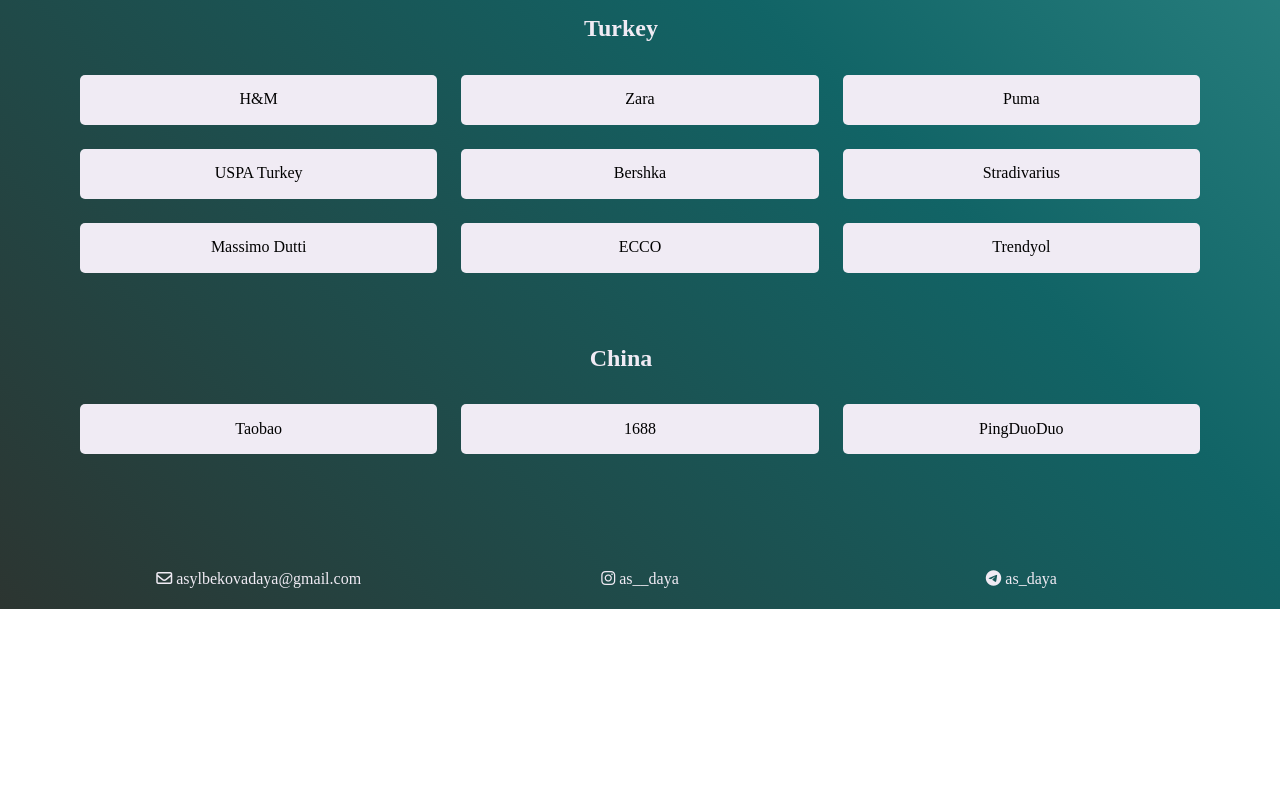
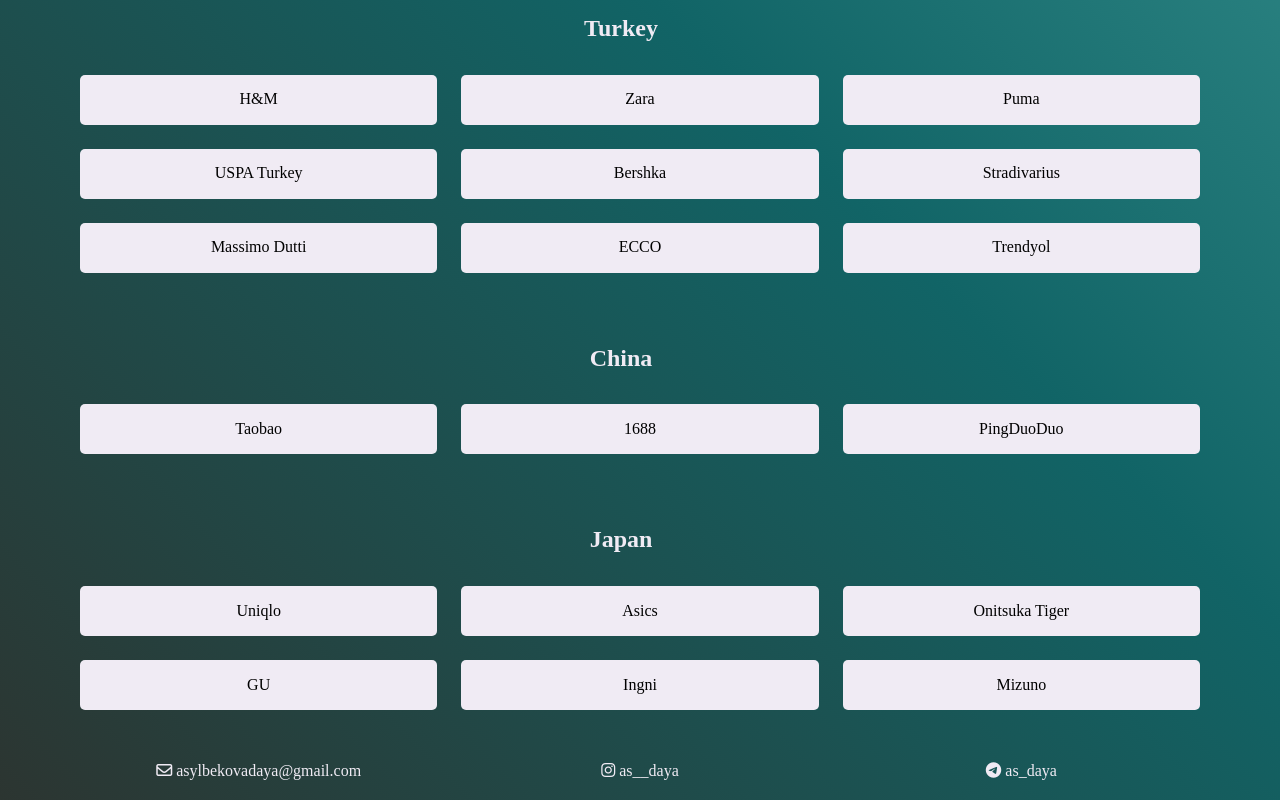
Before and after one commit to 1daiana/daiana_buyer, a plain HTML site: page index.html in a window 1280 px wide. Shown: the part 825-1625 px from the top of the page. Before the commit the page ends 1434 px from the top, so only its background shows below. Drawn offline with Linux system fonts and the light colour scheme.

Commit message:
add japan

```diff
--- a/index.html
+++ b/index.html
@@ -159,6 +159,29 @@
         </div>
       </section>
       <section class="section container">
+        <div class="japan">
+          <h3 class="title">Japan <span class="flag-icon flag-icon-jp"></span></h3>
+          <ul class="japan__list grid">
+            <li class="japan__item">
+              <a href="https://www.uniqlo.com/us/en/">Uniqlo</a>
+            </li>
+            <li class="japan__item">
+              <a href="https://www.asics.com/jp/ja-jp/">Asics</a>
+            </li>
+            <li class="japan__item">
+              <a href="https://www.onitsukatiger.com/jp/ja-jp">Onitsuka Tiger</a>
+            </li>
+            <li class="japan__item">
+              <a href="https://www.gu-global.com/jp/ja/">GU</a>
+            </li>
+            <li class="japan__item">
+              <a href="https://www.ingni-store.com/smart/">Ingni</a>
+            </li>
+            <li class="japan__item">
+              <a href="https://jpn.mizuno.com/">Mizuno</a>
+            </li>
+          </ul>
+        </div>
       </section>
     </main>
     <footer class="footer container">
--- a/styles.scss/style.scss
+++ b/styles.scss/style.scss
@@ -52,13 +52,15 @@
 .usa__list,
 .turkey__list,
 .china__list,
+.japan__list,
 .contacts {
   grid-template-columns: repeat(3, 1fr);
 }
 
 .usa__item a,
 .turkey__item a,
-.china__item a {
+.china__item a,
+.japan__item a {
   width: 100%;
   height: 100%;
   display: flex;
@@ -68,7 +70,8 @@
 
 .usa__item,
 .turkey__item,
-.china__item {
+.china__item,
+.japan__item {
   height: 50px;
   width: 100%;
   background-color: $white-color;
```
Also changed, not shown: styles.css/style.css.
